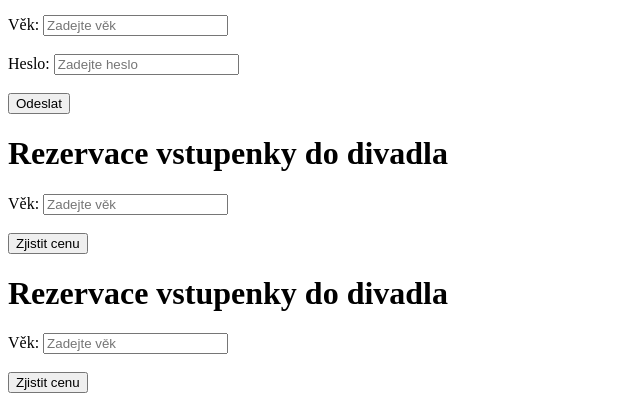
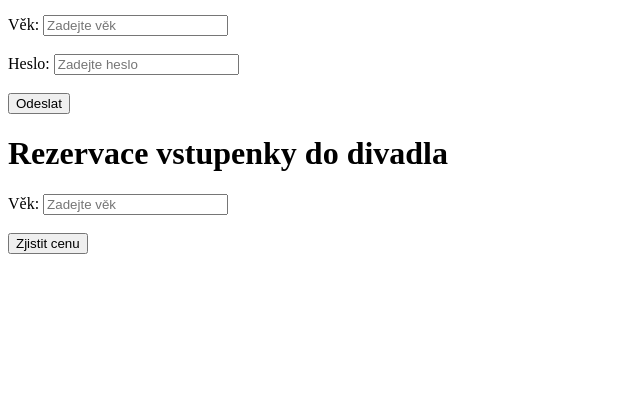
Before and after one commit to HankaCela/lekce4, a plain HTML site: page index.html in a window 1280 px wide. Shown: the part 598-999 px from the top of the page, without its empty margins (0-640 px from the left). After the commit the page ends 860 px from the top, so only its background shows below. Drawn offline with Linux system fonts and the light colour scheme.

Commit message:
Vypracovane ukoly

```diff
--- a/index.html
+++ b/index.html
@@ -4,6 +4,10 @@
     <meta charset="UTF-8">
     <meta name="viewport" content="width=device-width, initial-scale=1.0">
     <title>Document</title>
+    <title>Zpracování E-mailu</title>
+    <title>Doručovací adresa</title>
+    <title>Registrace na očkování</title>
+    <title>Rezervace vstupenky</title>
 </head>
 <body>
 
@@ -63,15 +67,5 @@
     <button onclick="zpracovatVstupenku()">Zjistit cenu</button>
 
     <div id="vysledek"></div>
-
-    <h1>Rezervace vstupenky do divadla</h1>
-
-    <!-- Formulář pro zadání věku -->
-    <label for="vek">Věk:</label>
-    <input type="number" id="vek" placeholder="Zadejte věk"><br><br>
-
-    <button onclick="zpracovatVstupenku()">Zjistit cenu</button>
-
-    <div id="vysledek"></div>
 </body>
 </html>
--- a/script.js
+++ b/script.js
@@ -58,7 +58,7 @@ document.body.innerHTML += `
 `;
 
 
-
+//Emaily
 function zpracovatEmail() {
 
 const email = document.getElementById("emailInput").value;
```
